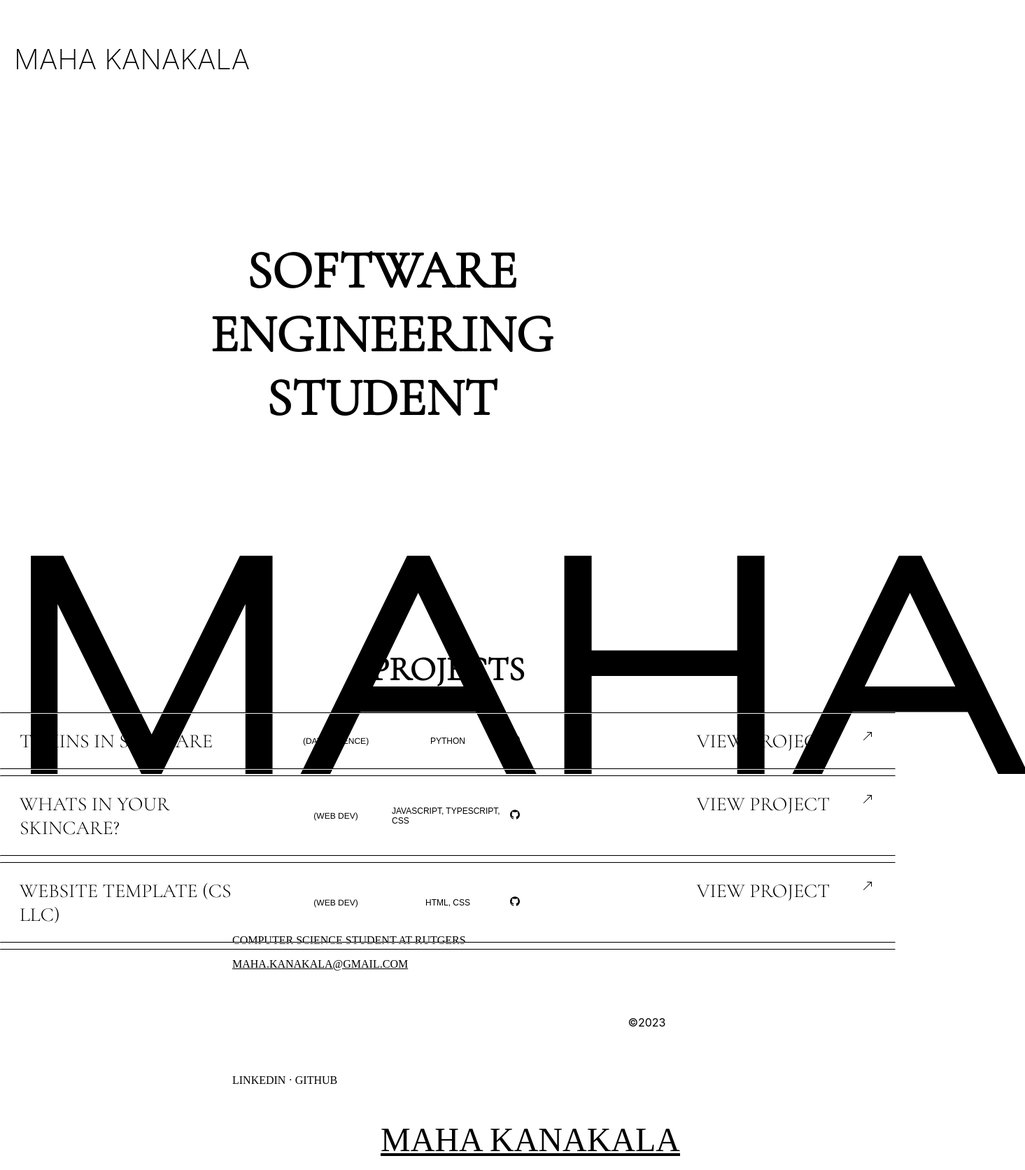
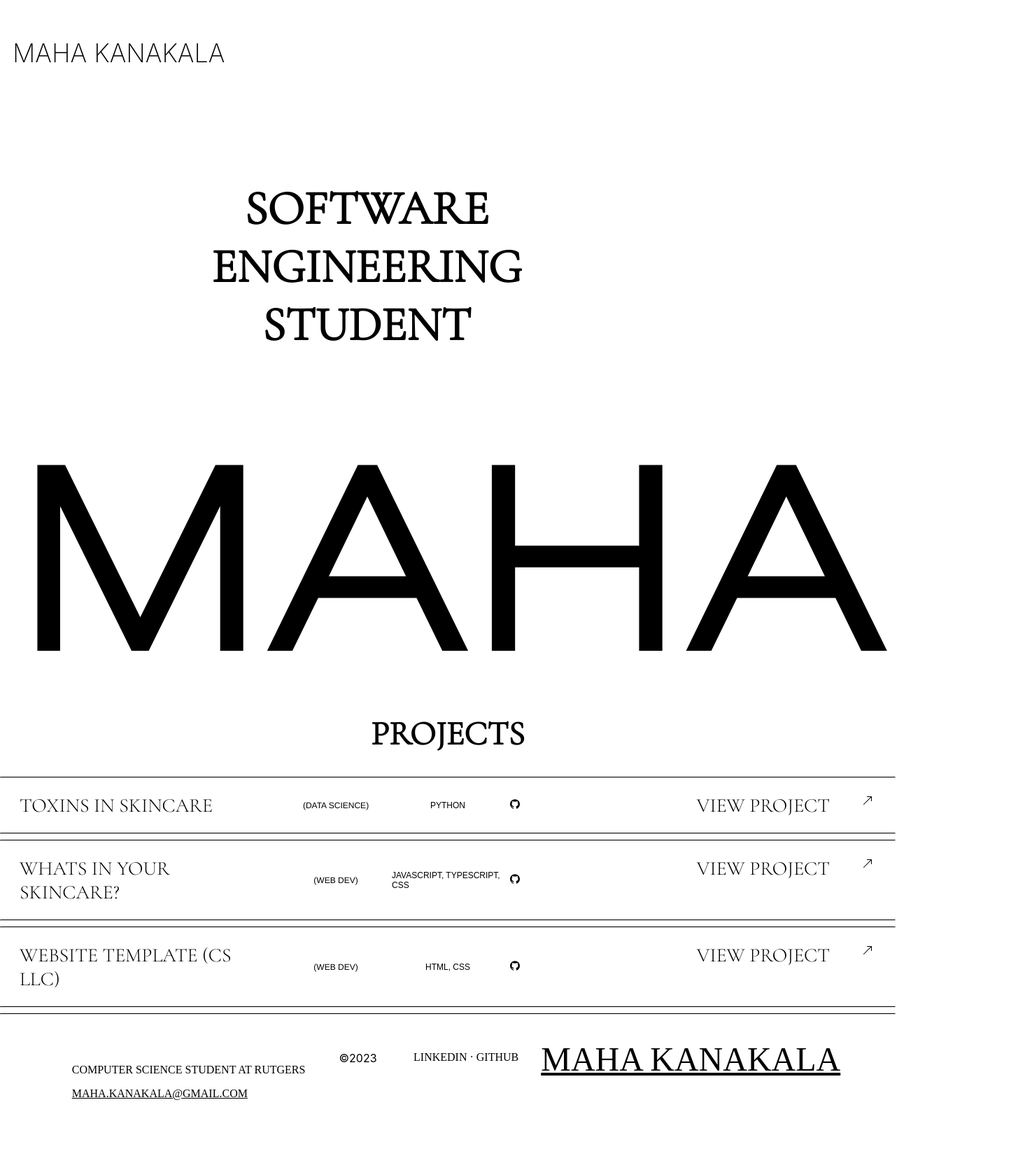
Before and after one commit to mahakanakala/maha.kanakala.com, a Next.js app: page / in a window 1280 px wide. Shown: the whole page at 70% size, 1465 px wide, since content can reach past the window. After the commit the page ends 1616 px from the top, so only its background shows below. Built offline with nearby package versions, Linux system fonts and the light colour scheme.

Commit message:
add media queries for desktop & laptop

```diff
--- a/src/app/globals.css
+++ b/src/app/globals.css
@@ -1,6 +1,5 @@
 html,
 body {
-  width: 100%;
   margin: 0;
   padding: 0;
   box-sizing: border-box;
@@ -51,7 +50,7 @@ nav ul li a {
 .footerContainer {
   color: black;
   font-size: 1em;
-  height: 25vh;
+  height: 100%;
   width: 100%;
   display: flex;
   flex-direction: column;
@@ -68,11 +67,11 @@ nav ul li a {
   flex-wrap: wrap;
   justify-content: center;
   width: 100%;
+  padding: 0;
   margin: 0 auto;
 }
 
 .richTextContainer {
-  flex-basis: 50%;
   padding: 1em;
   text-align: left;
   position: relative;
@@ -95,9 +94,6 @@ nav ul li a {
   padding: 0;
 }
 
-@media (max-width: 600px) {
-
-}
 
 /* @media only screen and (orientation:landscape) {
   body {
--- a/src/app/page.module.css
+++ b/src/app/page.module.css
@@ -28,22 +28,15 @@
 .headerIntro {
   font-family: "Inter", sans-serif;
   font-weight: 200;
-  font-size: 2.5em;
+  font-size: 2.25em;
   padding: 0.5em;
-}
-
-.nameSection {
-  width: 100%;
-  height: 100%;
-  position: relative;
-  margin: 1em black;
 }
 
 .openerName {
   font-family: "Cormorant-Garamond";
-  font-size: 4.7em;
+  font-size: 4.25em;
   padding-left: 3em;
-  padding-top: 2em;
+  padding-top: 1.25em;
   padding-bottom: 0.75em;
   text-align: center;
   width: 50%;
@@ -66,7 +59,7 @@
 .nameCenter {
   font-family: "Commuter-Sans";
   color: black;
-  font-size: 27em;
+  font-size: 23em;
   width: 100%;
   height: 100%;
   position: relative;
@@ -91,6 +84,7 @@
   align-items: center;
   height: 100vh;
   position: relative;
+  padding-bottom: 6em;
 }
 
 .heroText {
@@ -182,6 +176,7 @@
   padding-top: 4em;
   width: 100%;
   position: relative;
+  height: 100%;
 }
 
 .githubIcon {
@@ -194,7 +189,6 @@
   margin-right: 1em;
   z-index: 1;
 }
-
 
 /* .projectImageContainer {
   max-width: 100%;
@@ -251,8 +245,8 @@
     font-size: 1em;
   }
 
-  .arrow {
-
+  .heroSection {
+    padding-bottom:0em;
   }
 
   .projectType,
@@ -260,7 +254,7 @@
     font-size: 0.5em;
   }
 
-  .projectsContainer{
+  .projectsContainer {
     padding-top: 1em;
   }
 }
@@ -271,3 +265,7 @@
   height: 200px;
   margin-top: 1em;
 }
+
+@media (max-width: 1700px){ /*desktop*/
+
+}
--- a/src/app/page.tsx
+++ b/src/app/page.tsx
@@ -50,10 +50,8 @@ export default function Home() {
         <section className={styles.heroSection}>
           <h3 className={styles.headerIntro}> MAHA KANAKALA</h3>
           <h2 className={styles.openerName}>SOFTWARE ENGINEERING STUDENT</h2>
-          <div className={styles.nameSection}>
             <div className={styles.nameContainer}>
               <h1 className={styles.nameCenter}> MAHA </h1>
-            </div>
             {/* <div className={styles.videoContainer}>
               <video autoPlay muted loop >
                 <source src="/videos/0208d89b4b72440ca37722f78bf78e76.webm" type="video/webm" />
```
